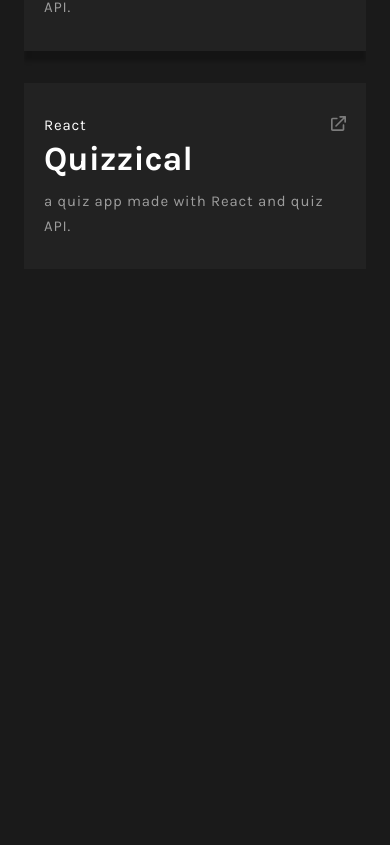
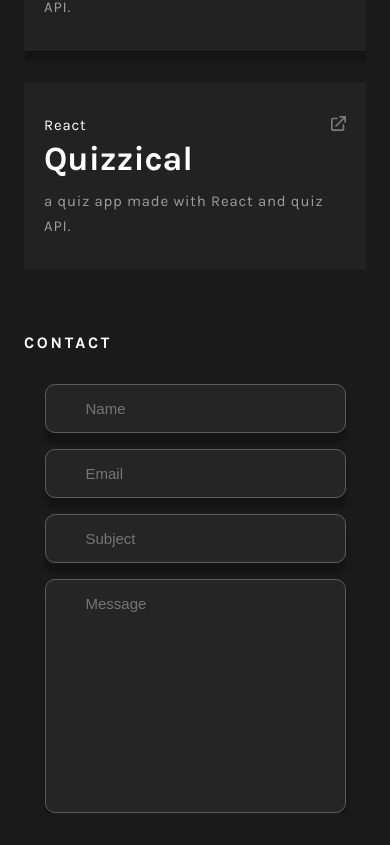
Before and after one commit to wx-it/new-portfolio, a React (Create React App) app: page / in a window 390 px wide. Shown: the part 962-1807 px from the top of the page. Before the commit the page ends 1263 px from the top, so only its background shows below. Built offline with nearby package versions, Linux system fonts and the light colour scheme.

Commit message:
mobile contact form styling done

```diff
--- a/src/App.js
+++ b/src/App.js
@@ -1,11 +1,13 @@
 import Header from "./components/Header";
 import Projects from "./components/Projects";
+import Contact from "./components/Contact";
 
 function App() {
   return (
     <div className="App">
      <Header />
      <Projects />
+     <Contact />
     </div>
   );
 }
--- /dev/null
+++ b/src/components/Contact.jsx
@@ -0,0 +1,17 @@
+import React from 'react'
+
+const Contact = () => {
+  return (
+    <div className='contact'>
+        <h2>CONTACT</h2>
+        <form action="">
+            <input type="text" placeholder='Name' />
+            <input type="text" placeholder='Email' />
+            <input type="text" placeholder='Subject' />
+            <input type="text" placeholder='Message' />
+        </form>
+    </div>
+  )
+}
+
+export default Contact
--- /dev/null
+++ b/src/scss/mobile/_contact.scss
@@ -0,0 +1,41 @@
+@use "../utils/" as u;
+
+.contact{
+    margin: 2rem 0;
+    h2{
+        font-weight: 700;
+        font-size: 16px;
+        letter-spacing: 0.17em;
+    }
+
+    form{
+        display: flex;
+        flex-direction: column;
+        align-items: center;
+        justify-content: space-evenly;
+        width: 100%;
+        gap: 1rem;
+        margin-top: 2rem;
+
+        input{
+            background-color: u.$contactsBg;
+            color: u.$grayText;
+            font-weight: 500;
+            font-size: 15px;
+            border: 1px u.$contactsBorder solid;
+            border-radius: 10px;
+            box-shadow: 0px 10px 4px rgba(0, 0, 0, 0.25);
+            padding: 15px 60px 15px 40px;
+
+            &:last-child{
+                padding-bottom: 200px
+
+            }
+
+            &:focus{
+                outline: none;
+            }
+        }
+
+    }
+}
--- a/src/scss/mobile/index.scss
+++ b/src/scss/mobile/index.scss
@@ -1,2 +1,3 @@
 @forward "header";
 @forward "projects";
+@forward "contact";
--- a/src/scss/utils/_colors.scss
+++ b/src/scss/utils/_colors.scss
@@ -2,7 +2,7 @@
 /* backgrounds */
 $pageBg:#1A1A1A;
 $projectsBg:#222222;
-$contactsBg: rgba(91, 91, 91, 1);
+$contactsBg: rgba(217, 217, 217, 0.06);
 $unselectedProjectBackground: #141414;
 
 /* texts */
@@ -11,4 +11,4 @@
 
 /* border */
 
-$contactsBorder: rgba(217, 217, 217, 0.06);
+$contactsBorder: rgba(91, 91, 91, 1);
```
